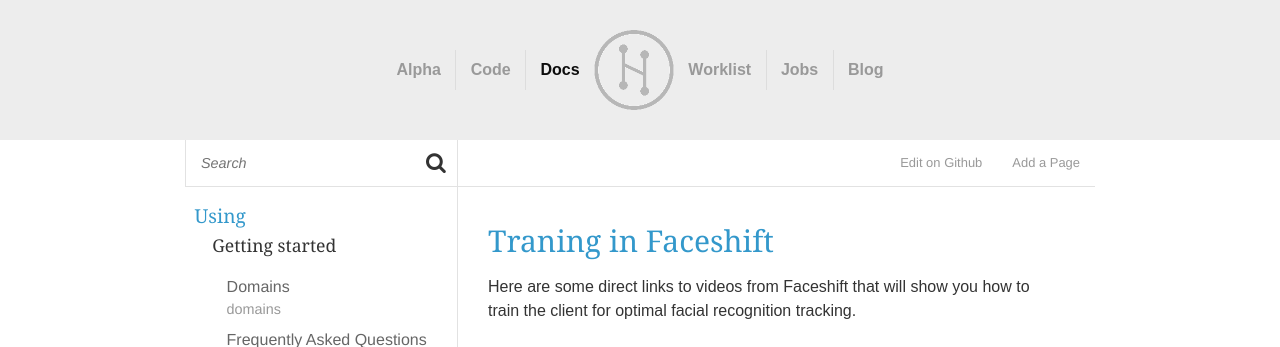
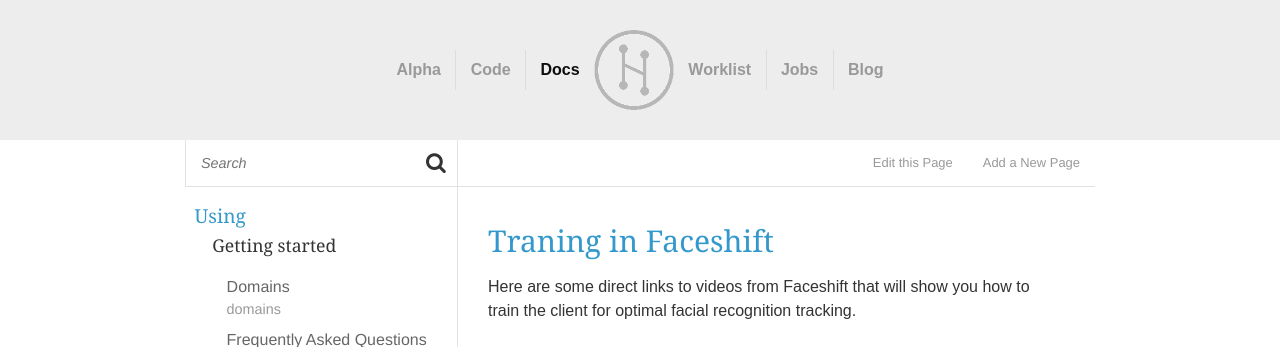
Before and after one commit to zzmp/hifi-docs, a Jekyll site: the page built from _articles/avatars/training-in-faceshift.md, in a window 1280 px wide. Shown: the top 347 px of the page. Built offline with Jekyll 4.4.1, drawn with Linux system fonts in a browser that asks for light colours; nearby versions of some CDN libraries; some web fonts are replaced; a script that is not in the unit is left out; comment, search, counter and statistics services are not loaded.

Commit message:
make edit link work and switch to prose.io

```diff
--- a/_includes/edit_on_github.html
+++ b/_includes/edit_on_github.html
@@ -1,5 +1,5 @@
 <div class="hf links">
-  <a href="https://github.com/highfidelity/hifi-docs/edit/master{{ page.filename }}">Edit on Github</a>
-  <a href="#">Add a Page</a>
+  <a href="//prose.io/#bsima/hifi-docs/edit/master/{{ page.url | remove_first: '/' | prepend: '_' | remove: '.html' | append: '.md' }}">Edit this Page</a>
+  <a href="#">Add a New Page</a>
   <div><!-- intentionally blank --></div>
 </div>
```
